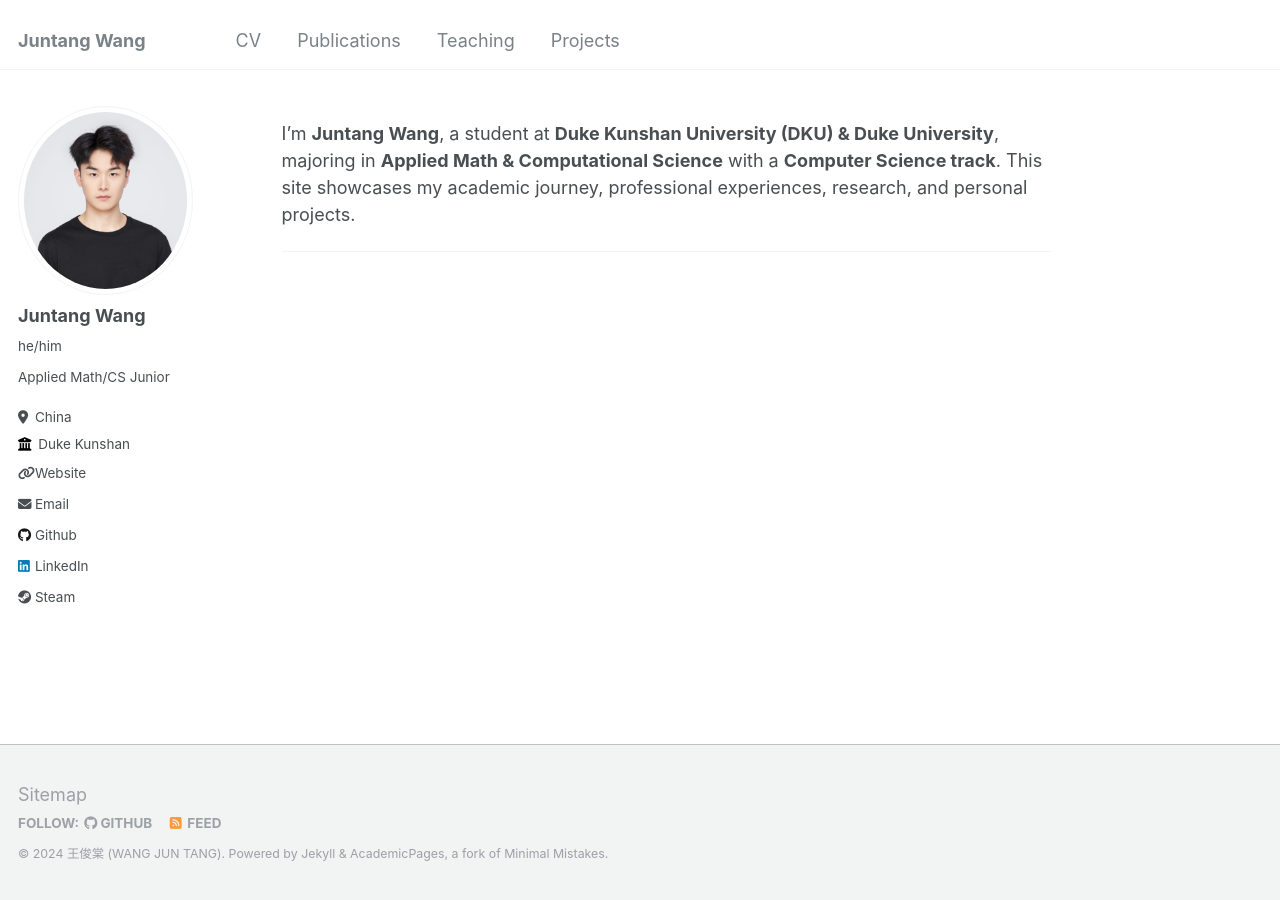
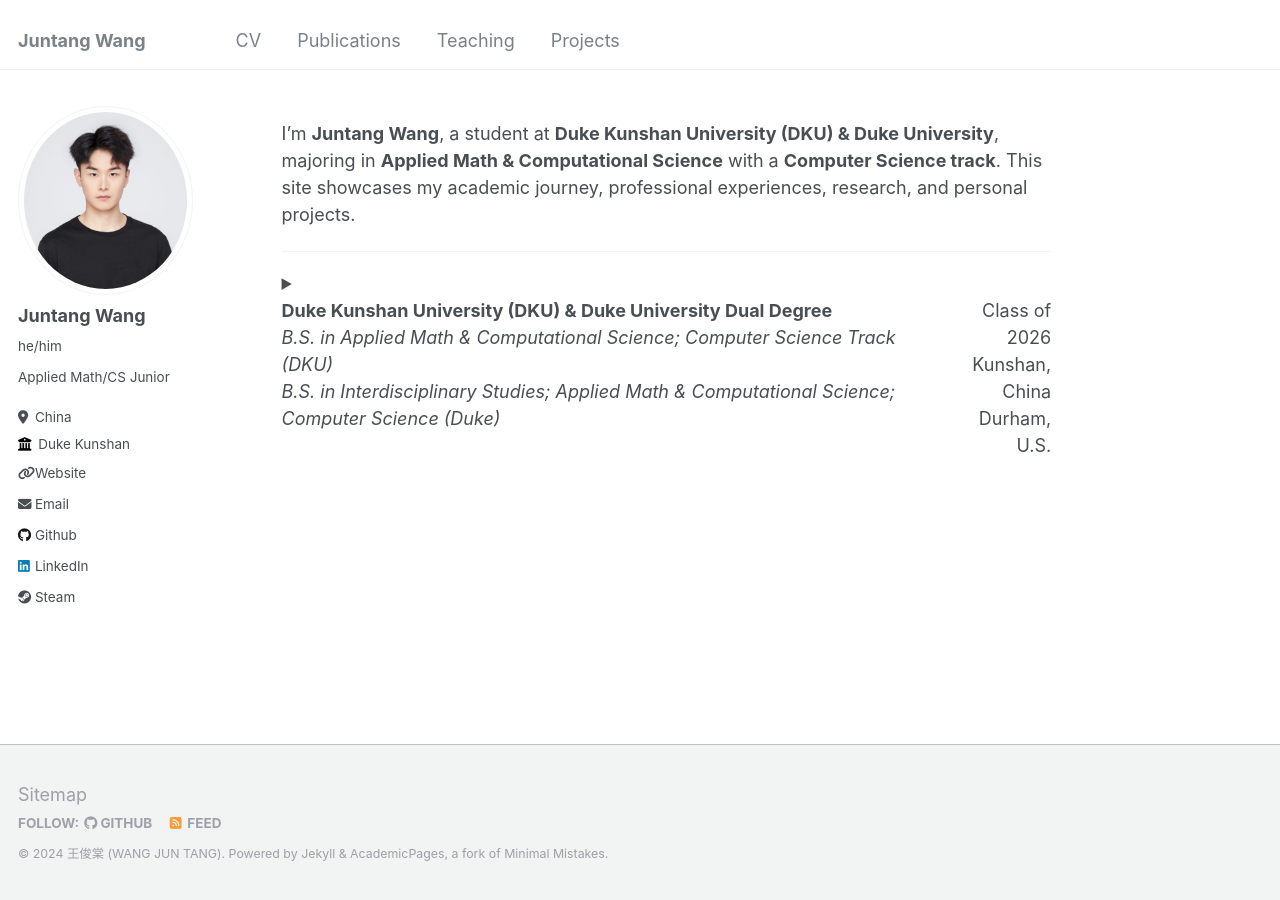
Before and after one commit to qqgjyx/qqgjyx.github.io, a Jekyll site: the page built from _pages/about.md, in a window 1280 px wide. Built offline with Jekyll 4.4.1, drawn with Linux system fonts in a browser that asks for light colours.

Commit message:
Updated cv.md

```diff
--- a/_pages/about.md
+++ b/_pages/about.md
@@ -10,3 +10,42 @@ redirect_from:
 I'm **Juntang Wang**, a student at **Duke Kunshan University (DKU) & Duke University**, majoring in **Applied Math & Computational Science** with a **Computer Science track**. This site showcases my academic journey, professional experiences, research, and personal projects.
 
 ---
+
+<details>
+  <summary>
+    <div style="display: flex; justify-content: space-between;">
+      <div>
+        <strong>Duke Kunshan University (DKU) & Duke University Dual Degree</strong><br>
+        <em>B.S. in Applied Math & Computational Science; Computer Science Track (DKU)</em><br>
+        <em>B.S. in Interdisciplinary Studies; Applied Math & Computational Science; Computer Science (Duke)</em><br>
+      </div>
+      <div style="text-align: right;">
+        Class of 2026<br>
+        Kunshan, China<br>
+        Durham, U.S.
+      </div>
+    </div>
+  </summary>
+  <div style="display: flex; justify-content: space-between;">
+    <ul style="margin-top: 0;">
+      <li><strong>GPA:</strong> 3.73/4.00</li>
+      <li><strong>Honors:</strong>
+        <ul>
+          <li>Dean's List with Distinction: Spring 2024</li>
+          <li>Dean’s List: Fall 2023</li>
+        </ul>
+      </li>
+      <li><strong>Courses:</strong>
+        <ul>
+          <li>MATH 302: Numerical Analysis (A)</li>
+          <li>MATH 202: Linear Algebra (A)</li>
+          <li>MATH 201: Multivariable Calculus (A)</li>
+          <li>COMPSCI 101: Intro to Comp Science (A+)</li>
+          <li>MATH 105: Calculus (A+)</li>
+          <li>BIOL 110: Integrated Science - Biology (A+)</li>
+          <li>RINDSTU, ECON, MEDIART, ARHU, PSYCH, HIST</li>
+        </ul>
+      </li>
+    </ul>
+  </div>
+</details>
```
